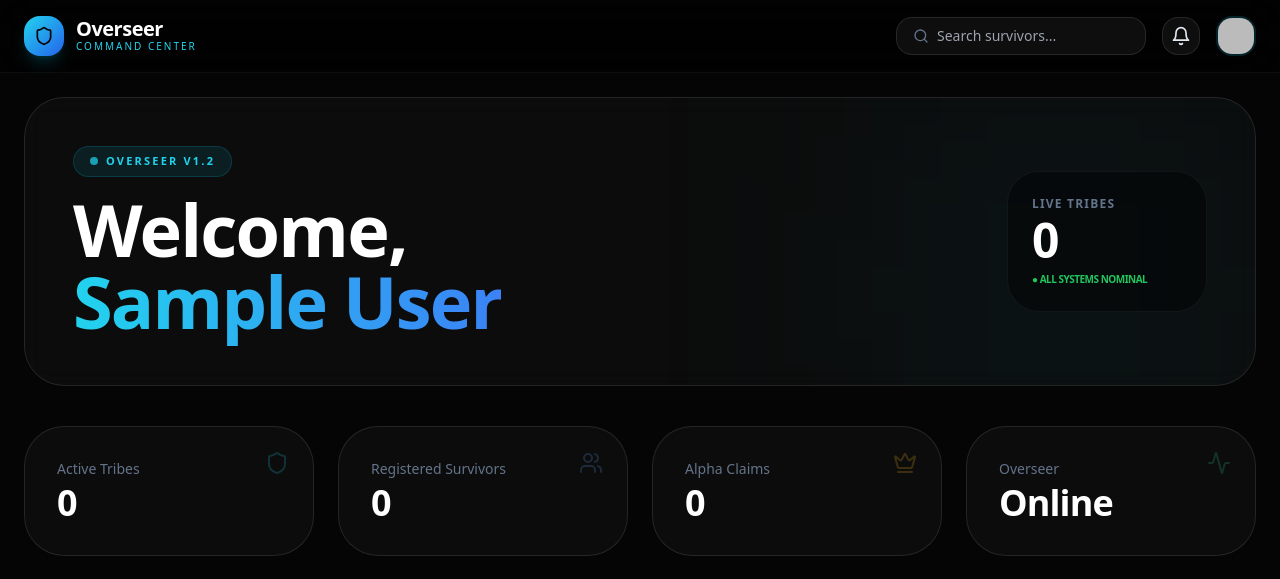
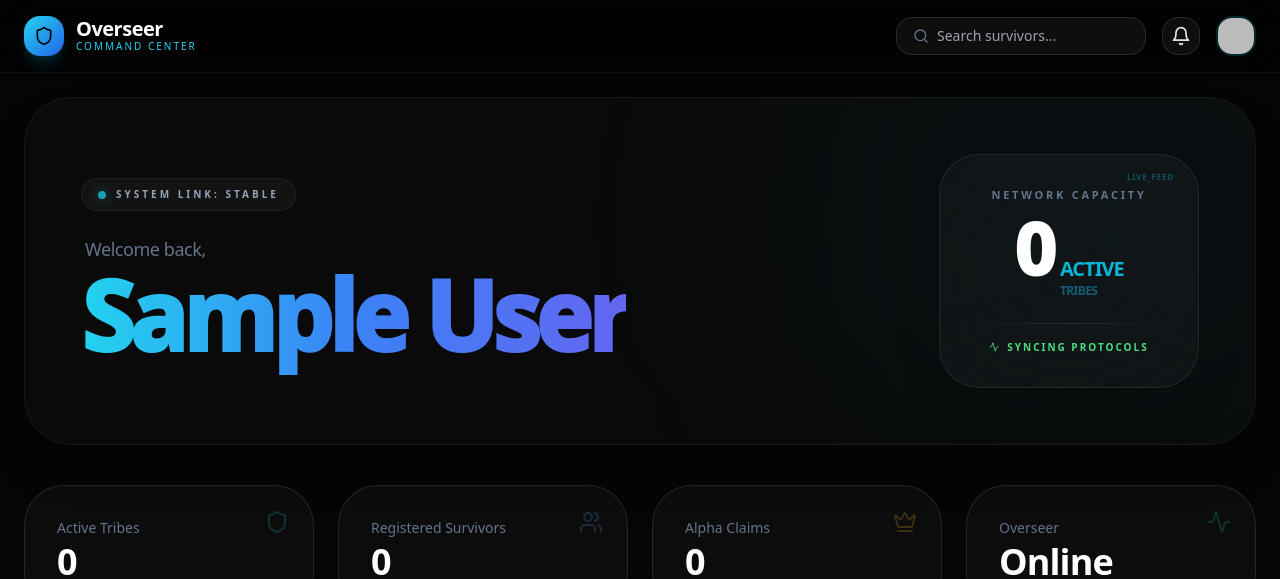
Before and after one commit to SgtKiLLx/overseer-dashboard, a Next.js app: page / in a window 1280 px wide. Shown: the top 579 px of the page. Built offline with nearby package versions, Linux system fonts and the light colour scheme; no server answers; the database is empty; sample sign-in values are in the browser's storage.

Commit message:
Update page.tsx

```diff
--- a/src/app/page.tsx
+++ b/src/app/page.tsx
@@ -56,32 +56,51 @@ export default async function AdminDashboard() {
 
       <main className="p-6 max-w-[1600px] mx-auto space-y-8">
 
-        {/* Modern Android 16/17 Hero Section */}
-        <header className="rounded-[40px] bg-white/[0.03] border border-white/10 p-8 md:p-12 mb-10 backdrop-blur-md relative overflow-hidden">
-          {/* Soft background orb */}
-          <div className="absolute top-0 right-0 w-96 h-96 bg-cyan-500/5 blur-[120px] -z-10" />
+        {/* Android 16/17 Inspired System Header */}
+        <header className="relative overflow-hidden rounded-[48px] bg-[#0A0A0A] border border-white/[0.06] p-8 md:p-14 mb-10 shadow-2xl transition-all hover:border-white/[0.1]">
+          {/* Background Ambient Glow */}
+          <div className="absolute top-0 right-0 w-[600px] h-[500px] bg-cyan-500/[0.04] blur-[130px] rounded-full -mr-32 -mt-32 pointer-events-none" />
 
-          <div className="flex flex-col md:flex-row justify-between items-start md:items-center gap-8">
-            <div className="space-y-4">
-              <div className="inline-flex items-center gap-2 bg-cyan-500/10 text-cyan-400 px-4 py-1.5 rounded-full border border-cyan-500/20">
-                <div className="w-2 h-2 rounded-full bg-cyan-400 animate-pulse" />
-                <span className="text-[11px] font-bold uppercase tracking-[0.2em]">Overseer v1.2</span>
+          <div className="relative z-10 flex flex-col md:flex-row justify-between items-start md:items-center gap-10">
+            <div className="space-y-6">
+              {/* Status Pill */}
+              <div className="inline-flex items-center gap-2.5 bg-white/[0.04] px-4 py-2 rounded-2xl border border-white/[0.05]">
+                <div className="w-2 h-2 rounded-full bg-cyan-400 shadow-[0_0_12px_rgba(34,211,238,0.6)] animate-pulse" />
+                <span className="text-[10px] font-bold uppercase tracking-[0.3em] text-slate-400">System Link: Stable</span>
               </div>
 
-              <h2 className="text-5xl md:text-7xl font-black text-white tracking-tight leading-tight">
-                Welcome, <br />
-                <span className="text-transparent bg-clip-text bg-gradient-to-r from-cyan-400 to-blue-500">
-                  {session.user?.name}
-                </span>
-              </h2>
+              <div className="space-y-1">
+                <p className="text-slate-500 text-lg font-medium tracking-tight ml-1">Welcome back,</p>
+                <h2 className="text-6xl md:text-8xl font-[1000] text-white tracking-tighter leading-[0.9]">
+                  <span className="text-transparent bg-clip-text bg-gradient-to-r from-[#22d3ee] via-[#3b82f6] to-[#6366f1] drop-shadow-sm">
+                    {session.user?.name}
+                  </span>
+                </h2>
+              </div>
             </div>
 
-            <div className="bg-black/40 border border-white/5 p-6 rounded-[32px] min-w-[200px]">
-               <p className="text-slate-500 text-xs font-bold uppercase tracking-widest mb-1">Live Tribes</p>
-               <div className="text-5xl font-black text-white">
-                 {new Set(registrations.map(r => r.tribeName)).size}
+            {/* Dynamic Tribe Widget */}
+            <div className="bg-white/[0.03] backdrop-blur-3xl border border-white/[0.08] p-8 rounded-[40px] min-w-[260px] flex flex-col items-center justify-center text-center shadow-2xl relative group transition-transform hover:scale-[1.02]">
+               {/* Internal Decoration */}
+               <div className="absolute top-4 right-6 text-[8px] font-bold text-cyan-900 uppercase tracking-widest">Live_Feed</div>
+
+               <p className="text-slate-500 text-[11px] font-bold uppercase tracking-[0.25em] mb-2">Network Capacity</p>
+
+               <div className="flex items-baseline gap-2">
+                 <span className="text-7xl font-[1000] text-white tracking-tighter">
+                   {new Set(registrations.map(r => r.tribeName)).size}
+                 </span>
+                 <div className="flex flex-col items-start leading-none">
+                    <span className="text-cyan-500 font-black text-xl uppercase tracking-tighter">Active</span>
+                    <span className="text-cyan-800 font-bold text-xs uppercase tracking-tighter">Tribes</span>
+                 </div>
                </div>
-               <p className="text-green-500 text-[10px] mt-2 font-bold tracking-tighter">● ALL SYSTEMS NOMINAL</p>
+
+               <div className="mt-6 w-full h-[1px] bg-gradient-to-r from-transparent via-white/10 to-transparent" />
+
+               <p className="mt-4 text-green-400 text-[10px] font-black uppercase tracking-[0.2em] flex items-center gap-2">
+                 <Activity size={10} /> Syncing Protocols
+               </p>
             </div>
           </div>
         </header>
```
